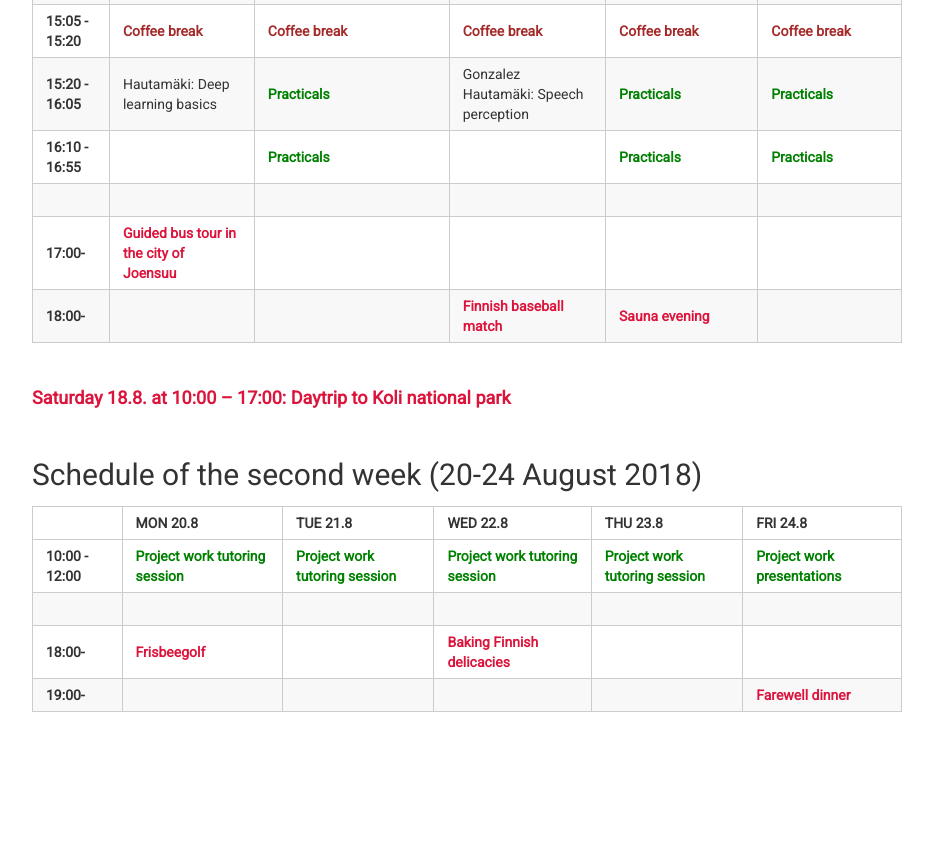
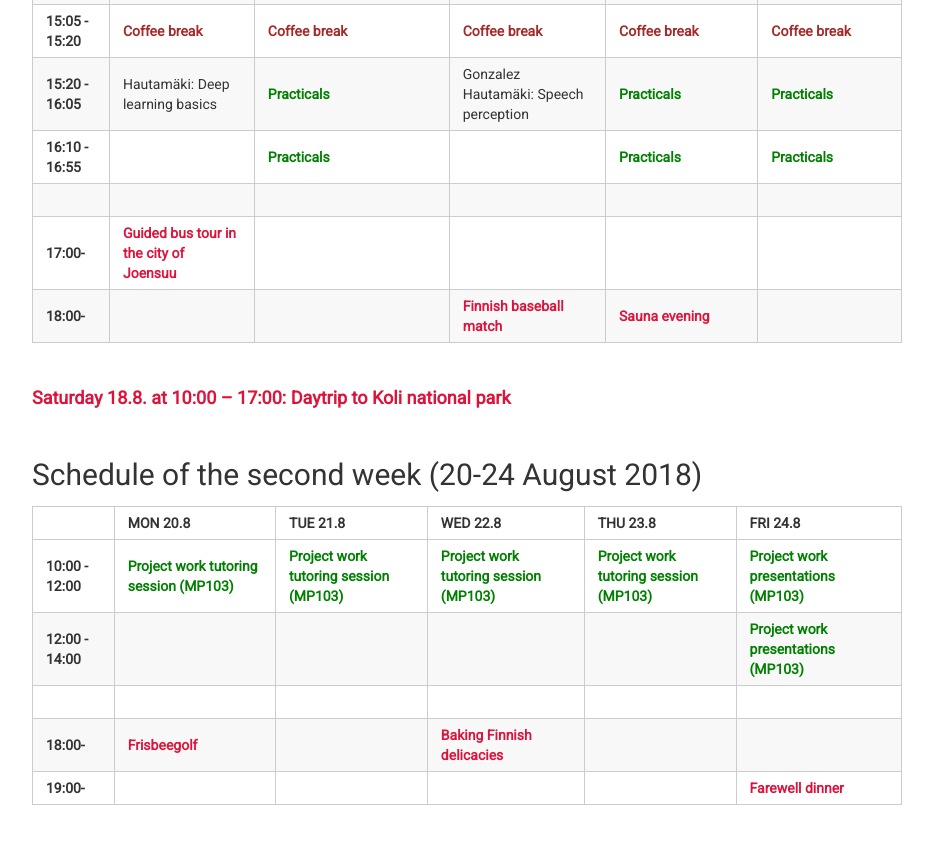
Before and after one commit to abrahamwoubie/Summer_School_RL, a Jekyll site: the page built from schedule.md, in a window 1280 px wide and 900 px high, scrolled down 929 px. Shown: the top 844 px of the window, without its empty margins (173-1106 px from the left). Built offline with Jekyll 4.4.1, drawn with Linux system fonts in a browser that asks for light colours; nearby versions of some CDN libraries; before the commit the page ends 1736 px from its top, so only the background shows below that.

Commit message:
schedule updated

```diff
--- a/schedule.md
+++ b/schedule.md
@@ -34,7 +34,8 @@ title: Schedule | UEF Summer School 2018
 
 |                   | MON 20.8                                                           | TUE 21.8                                                           | WED 22.8                                                           | THU 23.8                                                           | FRI 24.8                                                           |
 |-------------------|--------------------------------------------------------------------|--------------------------------------------------------------------|--------------------------------------------------------------------|--------------------------------------------------------------------|--------------------------------------------------------------------|
-| **10:00 - 12:00** | <span style="color:green">**Project work tutoring session**</span> | <span style="color:green">**Project work tutoring session**</span> | <span style="color:green">**Project work tutoring session**</span> | <span style="color:green">**Project work tutoring session**</span> | <span style="color:green">**Project work presentations**</span> |
+| **10:00 - 12:00** | <span style="color:green">**Project work tutoring session (MP103)**</span> | <span style="color:green">**Project work tutoring session (MP103)**</span> | <span style="color:green">**Project work tutoring session (MP103)**</span> | <span style="color:green">**Project work tutoring session (MP103)**</span> | <span style="color:green">**Project work presentations (MP103)**</span> |
+| **12:00 - 14:00** |||||<span style="color:green">**Project work presentations (MP103)**</span>|
 |                   |                                                                    |                                                                    |                                                                    |                                                                    |                                                                    |
 | **18:00-**        | <span style="color:crimson">**Frisbeegolf**</span>                                                        |                                                                    | <span style="color:crimson">**Baking Finnish delicacies**</span>                                          |                                                                    |                                                                    |
 | **19:00-**        |                                                                    |                                                                    |                                                                    |                                                                    | <span style="color:crimson">**Farewell dinner**</span>                                                    |
```
